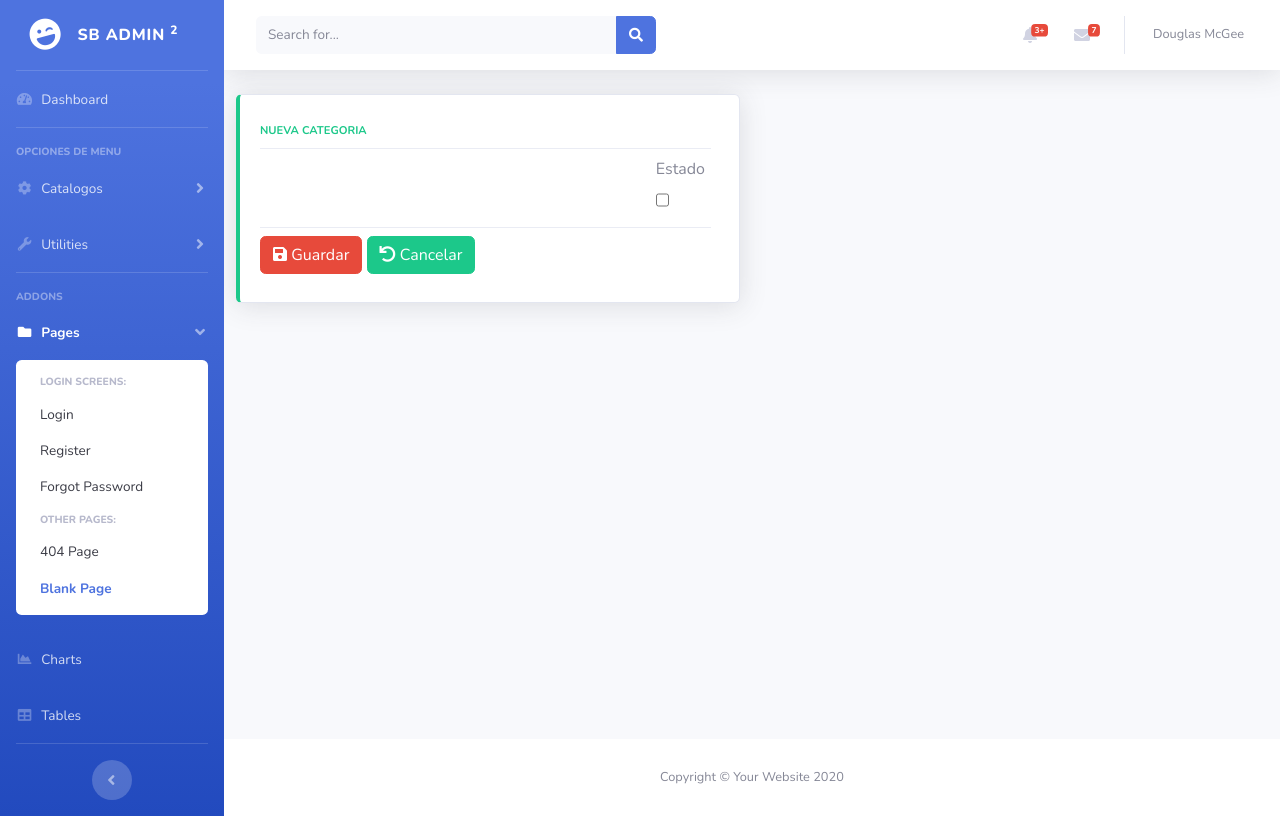
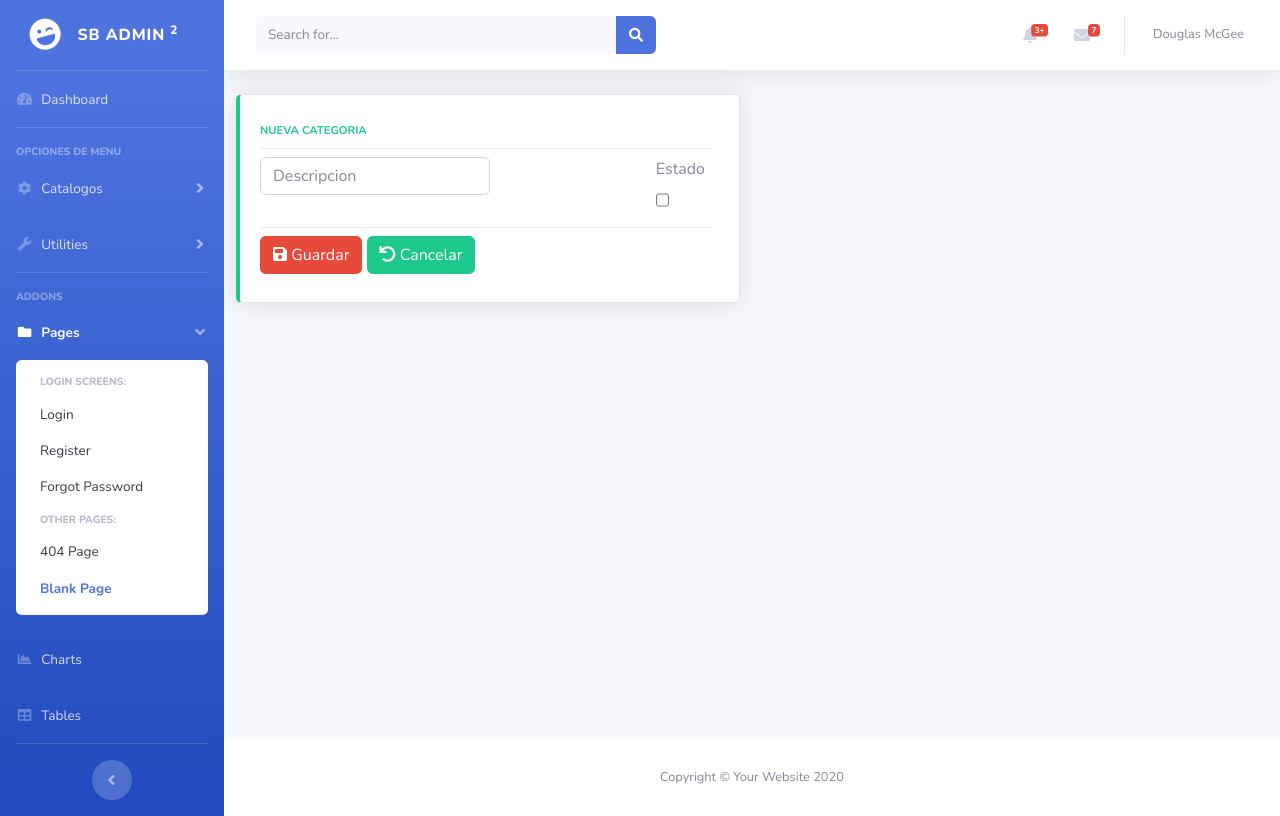
Before and after one commit to Daniilo05/Sistema-de-Compra-y-Facturaci-n, a Django app: page /inv/categorias/new in a window 1280 px wide. Run offline with Django 5.2, Linux system fonts and the light colour scheme; the visitor is signed in with stand-in values (Sample User, id 1); some libraries are stand-ins or nearby versions.

Commit message:
Update categoria_form.html

```diff
--- a/inv/templates/inv/categoria_form.html
+++ b/inv/templates/inv/categoria_form.html
@@ -14,6 +14,7 @@
                         <div class="dropdown-divider"></div>
                         <div class="row">
                             <div class="col-10">
+                                <input type="text" name="descripcion" maxlength="100" class="form-control" required id="id_descripcion" placeholder="Descripcion" value="{{ form.description.value }}">
                             </div>
                             <div class="col-2">
                                 <div class="form-group">
```
